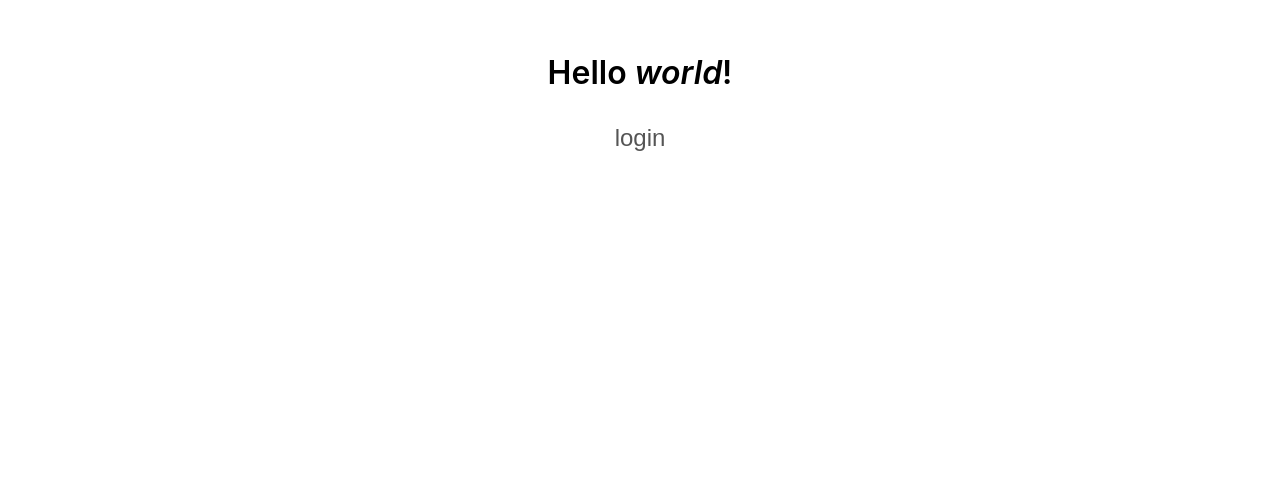
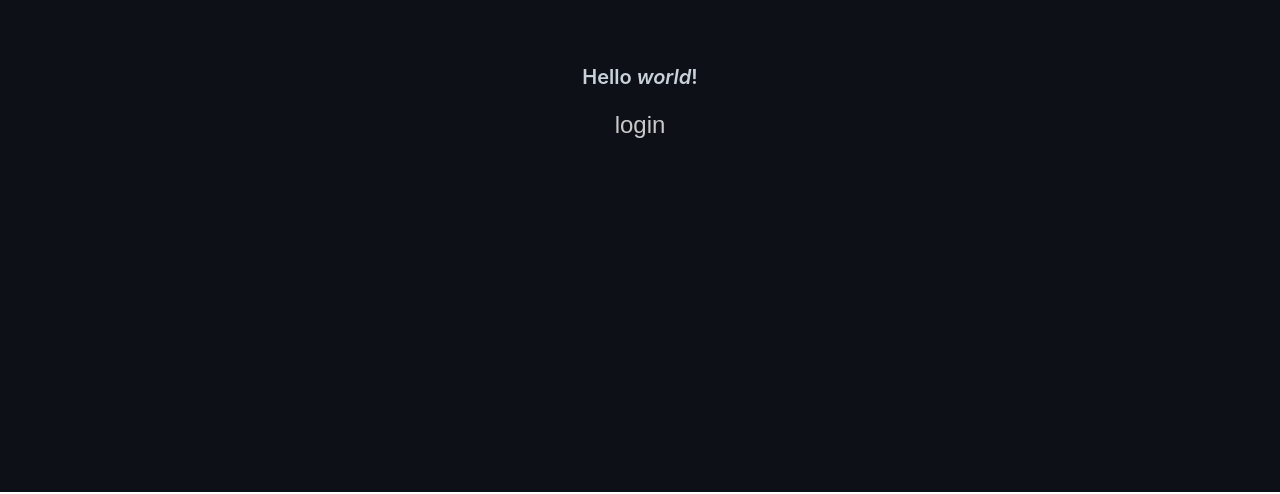
Before and after one commit to christojeffrey/markdown-viewer-next, a Next.js app: page / in a window 1280 px wide. Shown: the part 308-802 px from the top of the page. Built offline with nearby package versions, Linux system fonts and the light colour scheme.

Commit message:
style: more styling

```diff
--- /dev/null
+++ b/pages/[username]/[repo].module.css
@@ -0,0 +1,57 @@
+.container {
+  display: flex;
+  flex-direction: column;
+  align-items: center;
+  justify-content: center;
+  width: 100%;
+}
+.button {
+  /* center */
+  width: 100%;
+  display: flex;
+  justify-content: center;
+  align-items: center;
+  /* button with no style */
+  border: none;
+  background: none;
+  text-decoration: underline;
+  border-radius: 10px;
+  font-size: 1.5em;
+  color: rgb(155, 155, 155);
+}
+.button:hover {
+  color: white;
+}
+.logoutButton {
+  /* center */
+  display: flex;
+  justify-content: end;
+  align-items: center;
+  /* button with no style */
+  border: none;
+  background: none;
+  border-radius: 10px;
+  font-size: 1.2em;
+
+  margin-top: 12px;
+  padding: 0px 12px;
+  color: rgb(226, 226, 226);
+}
+.logoutButton:hover {
+  color: white;
+  text-decoration: underline;
+}
+
+.buttonContainer {
+  display: flex;
+  flex-direction: row;
+  justify-content: end;
+  width: 100%;
+  max-width: 800px;
+}
+
+.notLoggedInContainer {
+  /* all center */
+  display: flex;
+  flex-direction: column;
+}
--- a/pages/index.module.css
+++ b/pages/index.module.css
@@ -10,12 +10,12 @@
   /* larger text */
   font-size: 1.5em;
   /* text color grey */
-  color: #555;
+  color: #c9c9c9;
 }
 
 /* on hover */
 .button:hover {
   /* underline text */
   text-decoration: underline;
-  color: black;
+  color: white;
 }
--- a/pages/index.tsx
+++ b/pages/index.tsx
@@ -5,6 +5,7 @@ import { useEffect, useState } from "react";
 export default function Home() {
   const [isLoggedIn, setIsLoggedIn] = useState<boolean>();
   useEffect(() => {
+    document.documentElement.setAttribute("data-theme", "dark");
     // check access_token from cookie
     // if access_token is valid, setIsLoggedIn(true)
     const accessToken = document.cookie.split("=")[1];
@@ -23,7 +24,7 @@ export default function Home() {
 
   return (
     <div className={styles.indexContainer}>
-      <MarkdownViewer markdownString="# Hello *world*!" />
+      <MarkdownViewer markdownString="### Hello *world*!" />
       {isLoggedIn ? (
         <button className={styles.button} onClick={handleLogout}>
           logout
--- a/styles/globals.css
+++ b/styles/globals.css
@@ -116,10 +116,9 @@ body {
   justify-content: center;
   align-items: center;
   background-color: var(--color-canvas-default);
-  padding: 1px;
 }
 #__next .markdown-body {
-  /* width following screen size, max 500px */
+  /* width following screen size, max 800px */
   width: 100%;
   max-width: 800px;
   margin: 20px;
```
Also changed, not shown: pages/[username]/[repo].tsx (+27 -7 lines).
